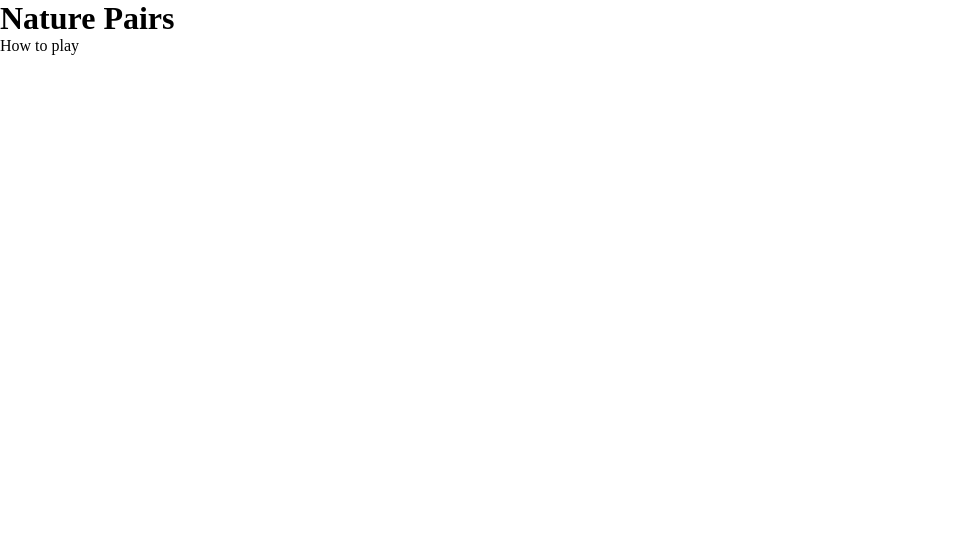
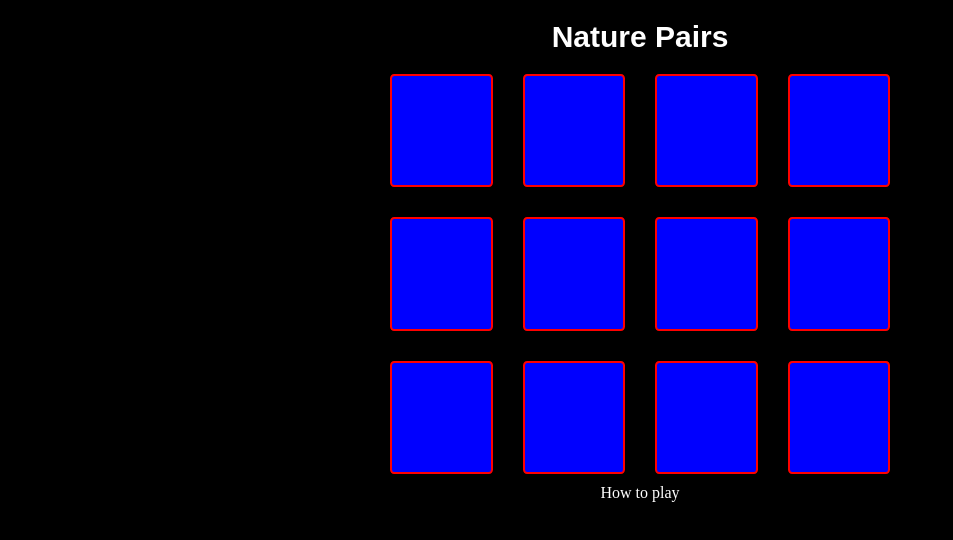
Before and after one commit to melliemelski/wk4-game, a plain HTML site: page index.html in a window 1280 px wide. Shown: the whole page, without its empty margins (0-953 px from the left). Drawn offline with Linux system fonts and the light colour scheme.

Commit message:
basic ugly styling

```diff
--- a/index.html
+++ b/index.html
@@ -10,26 +10,18 @@
   <h1>Nature Pairs</h1>
 
   <section class="board">
-    <div></div>
-    <div></div>
-    <div></div>
-    <div></div>
-    <div></div>
-    <div></div>
-    <div></div>
-    <div></div>
-    <div></div>
-    <div></div>
-    <div></div>
-    <div></div>
-    <div></div>
-    <div></div>
-    <div></div>
-    <div></div>
-    <div></div>
-    <div></div>
-    <div></div>
-    <div></div>
+    <div id="1"><img src="" alt=""></div>
+    <div id="2"><img src="" alt=""></div>
+    <div id="3"><img src="" alt=""></div>
+    <div id="4"><img src="" alt=""></div>
+    <div id="5"><img src="" alt=""></div>
+    <div id="6"><img src="" alt=""></div>
+    <div id="7"><img src="" alt=""></div>
+    <div id="8"><img src="" alt=""></div>
+    <div id="9"><img src="" alt=""></div>
+    <div id="10"><img src="" alt=""></div>
+    <div id="11"><img src="" alt=""></div>
+    <div id="12"><img src="" alt=""></div>
   </section>
 
   <section class="instructions">
--- a/style.css
+++ b/style.css
@@ -4,10 +4,35 @@
   box-sizing: border-box;
 }
 
+body {
+  background-color: black;
+}
 h1 {
-
+  font-family: 'Play', sans-serif;
+  font-size: 30px;
+  color: white;
+  text-align: center;
+  padding: 20px;
 }
 
 .board {
+  width: 500px;
+  height:400px;
+  display: grid;
+  grid-template-columns: 1fr 1fr 1fr 1fr;
+  grid-template-rows: 1fr 1fr 1fr;
+  margin: 0 auto;
+  grid-gap: 30px;
+}
 
+.board div {
+  background-color: blue;
+  border: 2px solid red;
+  border-radius: 4%;
 }
+
+.instructions {
+  color: white;
+  text-align: center;
+  padding: 10px;
+}
```
